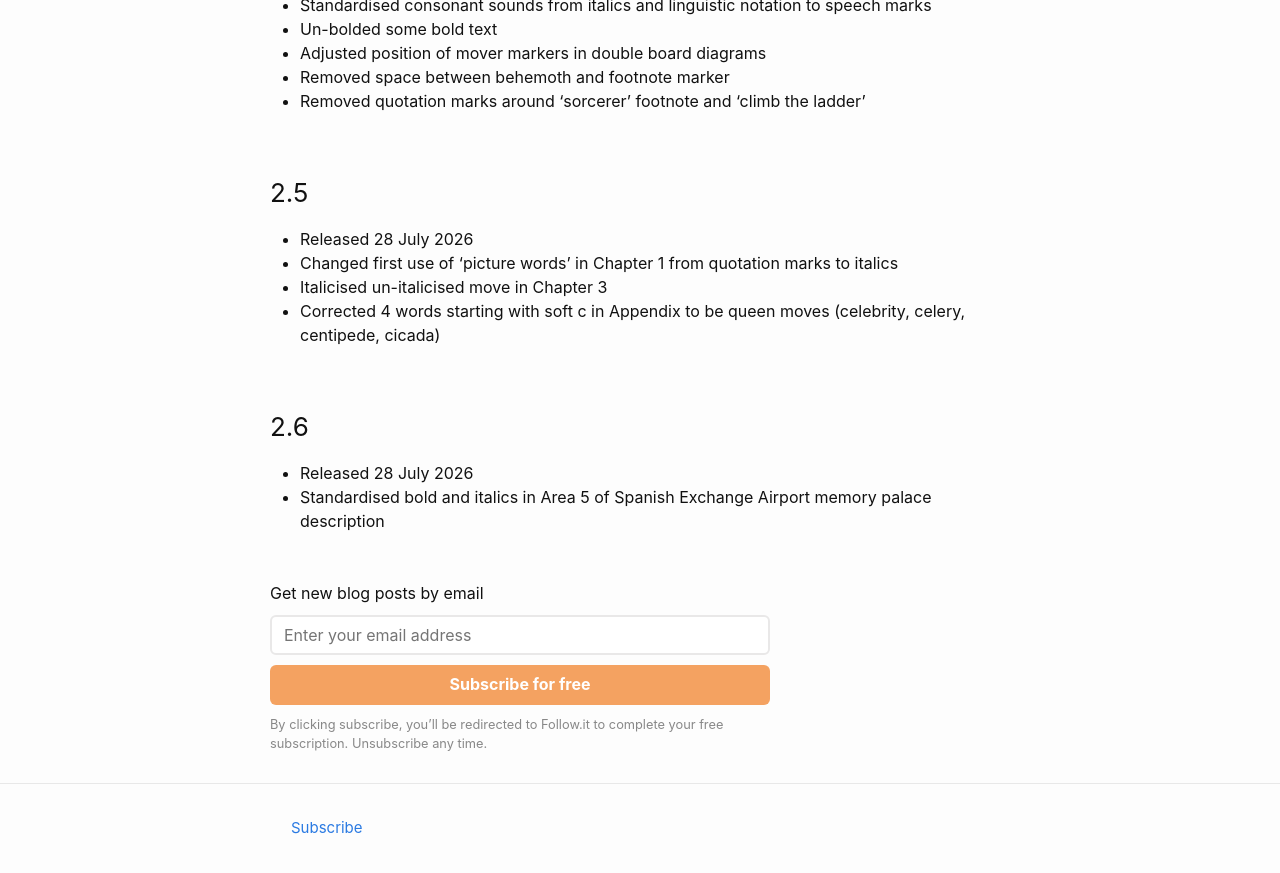
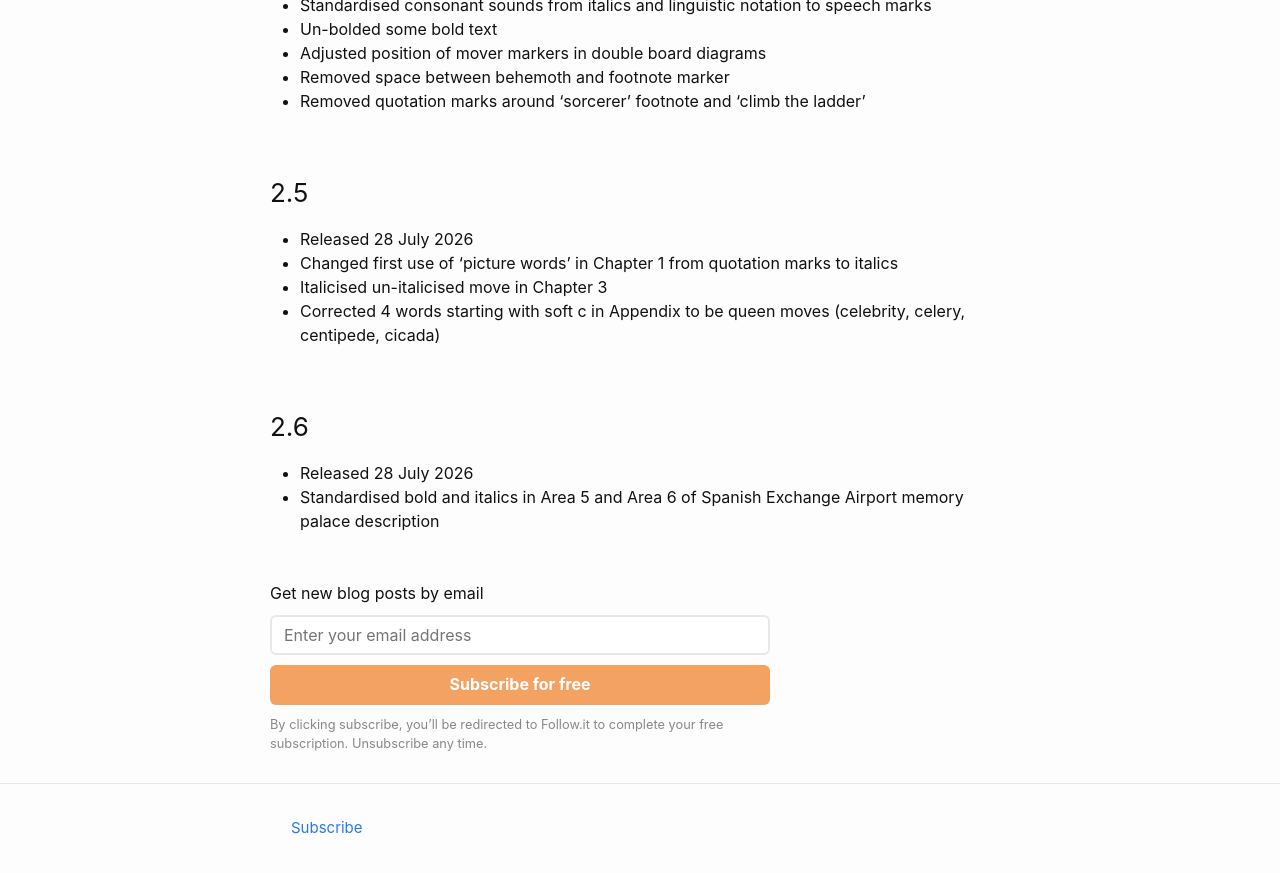
Before and after one commit to liontailedmacaque/liontailedmacaque.github.io, a Jekyll site: the page built from chessmemorypalace/versions.md, in a window 1280 px wide and 900 px high, scrolled down 5569 px. Shown: the top 873 px of the window. Built offline with Jekyll 4.4.1, drawn with Linux system fonts in a browser that asks for light colours.

Commit message:
Update versions.md

```diff
--- a/chessmemorypalace/versions.md
+++ b/chessmemorypalace/versions.md
@@ -160,4 +160,4 @@ This page lists the versions and the changes that have been made. The most signi
 
 ### 2.6
 - Released 28 July 2026
-- Standardised bold and italics in Area 5 of Spanish Exchange Airport memory palace description
+- Standardised bold and italics in Area 5 and Area 6 of Spanish Exchange Airport memory palace description
```
